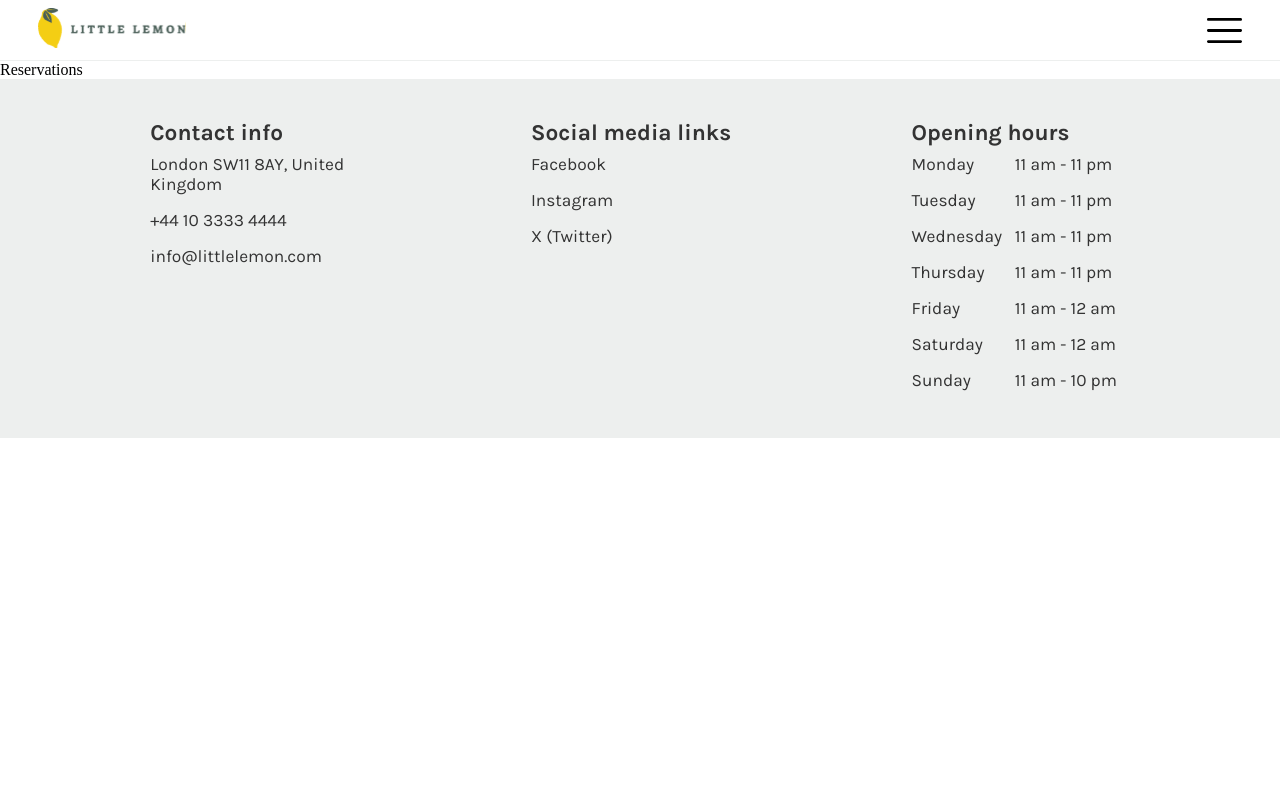
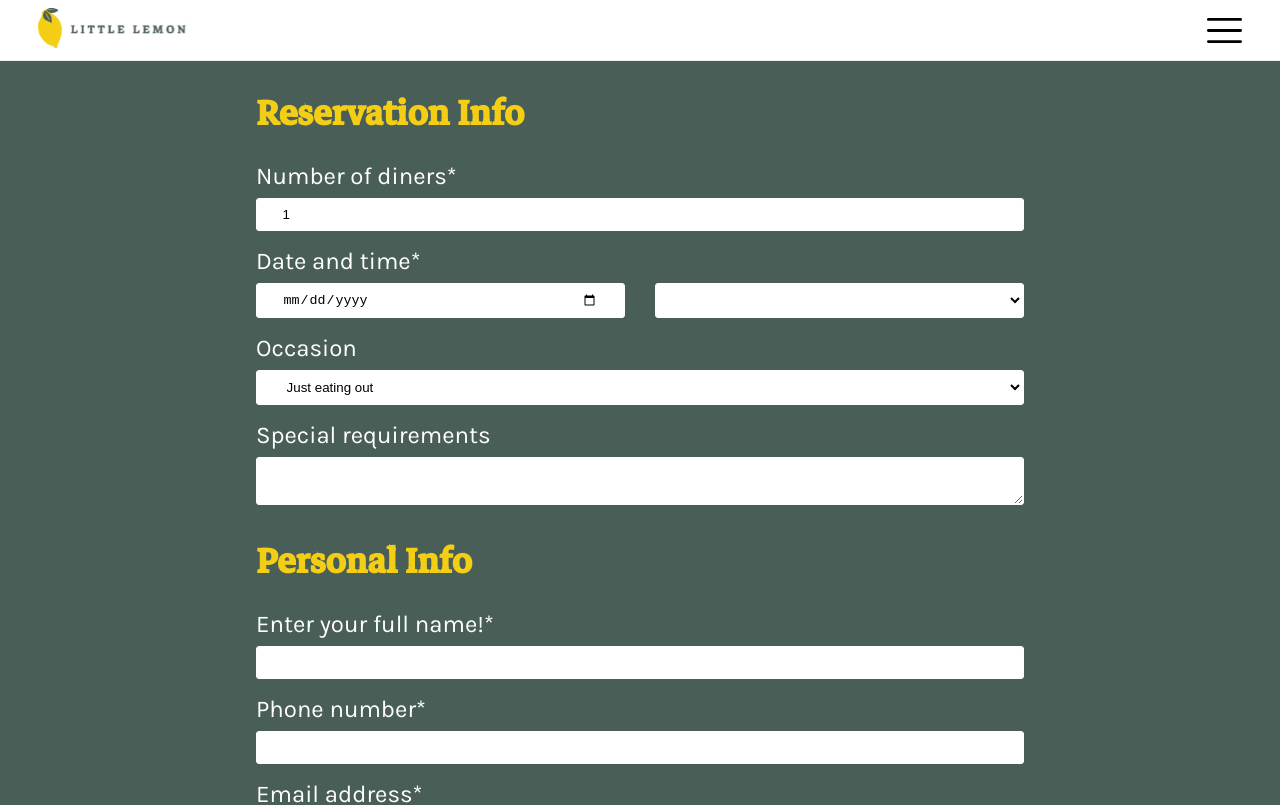
Before and after one commit to ptrkns/restaurant-website, a React (Create React App) app: page /reservations in a window 1280 px wide. Shown: the top 805 px of the page. Built offline with nearby package versions, Linux system fonts and the light colour scheme.

Commit message:
Created the structure and design of the 'Reservations' and 'ReservationForm' components

```diff
--- /dev/null
+++ b/src/css/ReservationForm.css
@@ -0,0 +1,93 @@
+@import './Variables.css';
+
+.Reservation-Form-Parent {
+    font-family: var(--karla-regular);
+    font-size: var(--karla-regular-size);
+    color: white;
+}
+
+@media(max-width: 700px) {
+    section h1 {
+        font-family: var(--markazi-medium);
+        font-size: 2.5rem;
+        color: var(--yellow);
+        padding: 1vh 0vw 0.5vh 0vw;
+    }
+
+    label {
+        padding: 2vh 0vw 1vh 0vw;
+        font-size: 1.25rem;
+    }
+}
+
+@media(min-width: 701px) and (max-width: 1374px) {
+    section h1 {
+        font-family: var(--markazi-medium);
+        font-size: 3rem;
+        color: var(--yellow);
+        padding: 1vh 0vw 0.5vh 0vw;
+    }
+
+    label {
+        padding: 2vh 0vw 1vh 0vw;
+        font-size: 1.5rem;
+    }
+}
+
+@media(min-width: 1375px) {
+    section h1 {
+        font-family: var(--markazi-medium);
+        font-size: 4rem;
+        color: var(--yellow);
+        padding: 1vh 0vw 0.5vh 0vw;
+    }
+
+    label {
+        padding: 2vh 0vw 1vh 0vw;
+        font-size: 2rem;
+    }
+}
+
+.Input-Container {
+    display: flex;
+    flex-direction: column;
+    align-items: flex-start;
+    justify-content: center;
+}
+
+#Diners-Input, #Occasion-Input, #Requirements-Input, #Full-Name-Input, #Email-Input, #Phone-Input {
+    width: 100%;
+}
+
+#Time-Date-Input {
+    width: 48%;
+}
+
+#Diners-Input, #Occasion-Input, #Time-Date-Input, #Requirements-Input, #Full-Name-Input, #Email-Input, #Phone-Input {
+    background-color: white;
+    border-style: none;
+    border: 1px solid white;
+    border-radius: 3px;
+    padding: 1vh 2vw;
+}
+
+.Time-Date-Div {
+    display: flex;
+    flex-direction: row;
+    align-items: center;
+    justify-content: space-between;
+    width: 100%;
+}
+
+#Requirements-Input {
+    width: 100%;
+    max-width: 100%;
+    min-height: 3vh;
+    margin-bottom: 2.5vh;
+}
+
+.Button-Container {
+    display: flex;
+    justify-content: center;
+    padding: 3.5vh 0vw 3vh 0vw;
+}
--- /dev/null
+++ b/src/css/Reservations.css
@@ -0,0 +1,22 @@
+@import './Variables.css';
+
+@media(max-width: 700px) {
+    .Reservation-Form {
+        background-color: var(--dark-green);
+        padding: 2vh 5vw 0vh 5vw;
+    }
+}
+
+@media(min-width: 701px) and (max-width: 1374px) {
+    .Reservation-Form {
+        background-color: var(--dark-green);
+        padding: 2vh 20vw 0vh 20vw;
+    }
+}
+
+@media(min-width: 1375px) {
+    .Reservation-Form {
+        background-color: var(--dark-green);
+        padding: 2vh 30vw 0vh 30vw;
+    }
+}
--- /dev/null
+++ b/src/js/ReservationForm.js
@@ -0,0 +1,107 @@
+import '../css/ReservationForm.css';
+import '../css/Button.css';
+import React from 'react';
+import { useState, useEffect } from 'react';
+
+function ReservationForm(props) {
+
+    const [reservation, setReservation] = useState({
+        fullName: '',
+        phone: '',
+        email: '',
+        numberOfDiners: 1,
+        date: '',
+        time: '12:00',
+        occasion: 'Just eating out',
+        requirement: ''
+    });
+    const [reservations, setReservations] = useState([]);
+
+    const onDateChange = (e) => {
+        setReservation(prev => ({...prev, date:e.target.value}));
+        props.updateTimes(e.target.value);
+    }
+
+    const handleSubmit = async(e) => {
+        e.preventDefault();
+        if(!reservation.date || !reservation.time || !reservation.occasion || !reservation.fullName || !reservation.phone || !reservation.email){
+            alert("Can't book the table until the required fields are filled.");
+        } else {
+            setReservations(prev => [...prev, reservation]);
+            setReservation({
+                fullName: '',
+                phone: '',
+                email: '',
+                numberOfDiners: 1,
+                date: '',
+                time: '',
+                occasion: '',
+                requirement: ''
+            });
+            const result = await props.submitForm(reservation);
+            if(result === true) { props.setSubmitted(true); }
+        }
+    }
+
+    useEffect(() => {}, [reservation, reservations])
+
+    return (
+        <div className='Reservation-Form-Parent'>
+            <form onSubmit={handleSubmit}>
+
+                {/* Reservation Data */}
+                <section className='Reservation-Input-Fields'>
+                    <h1>Reservation Info</h1>
+                    <div className='Input-Container'>
+                        <label htmlFor='Diners-Input'>Number of diners*</label>
+                        <input type='number' id='Diners-Input' min='2' max='15' defaultValue={reservation.numberOfDiners} onChange={(e) => setReservation(prev => ({...prev, numberOfDiners:e.target.value}))} required aria-required="true"/>
+                    </div>
+                    <div className='Input-Container'>
+                        <label htmlFor='Time-Date-Input'>Date and time*</label>
+                        <div className='Time-Date-Div'>
+                            <input type='date' id='Time-Date-Input' defaultValue={reservation.date} onChange={(e) => onDateChange(e)} required aria-required="true"/>
+                            <select id='Time-Date-Input' defaultValue={reservation.time} onChange={(e) => setReservation(prev => ({...prev, time:e.target.value}))}>
+                                TimeOptions
+                            </select>
+                        </div>
+                    </div>
+                    <div className='Input-Container'>
+                        <label htmlFor='Occasion-Input'>Occasion</label>
+                        <select id='Occasion-Input' defaultValue={reservation.occasion} onChange={(e) => setReservation(prev => ({...prev, occasion:e.target.value}))}>
+                            <option>Just eating out</option>
+                            <option>Birthday</option>
+                            <option>Anniversary</option>
+                            <option>Buisness event</option>
+                        </select>
+                    </div>
+                    <div className='Input-Container'>
+                        <label htmlFor='Requirements-Input'>Special requirements</label>
+                        <textarea type='text'rows='2' cols='1' id='Requirements-Input' defaultValue={reservation.requirement} onChange={(e) => setReservation(prev => ({...prev, requirement:e.target.value}))}/>
+                    </div>
+                </section>
+
+                {/* Personal Data */}
+                <section className='Personal-Data-Input-Fields'>
+                    <h1>Personal Info</h1>
+                    <div className='Input-Container'>
+                        <label htmlFor='Full-Name-Input'>Enter your full name!*</label>
+                        <input type='text' id='Full-Name-Input' defaultValue={reservation.fullName} onChange={(e) => setReservation(prev => ({...prev, fullName:e.target.value}))} required aria-required="true"/>
+                    </div>
+                    <div className='Input-Container'>
+                        <label htmlFor='Phone-Input'>Phone number*</label>
+                        <input type='tel' id='Phone-Input' defaultValue={reservation.phone} onChange={(e) => setReservation(prev => ({...prev, phone:e.target.value}))} required aria-required="true"/>
+                    </div>
+                    <div className='Input-Container'>
+                        <label htmlFor='Email-Input'>Email address*</label>
+                        <input type='email' id='Email-Input' defaultValue={reservation.email} onChange={(e) => setReservation(prev => ({...prev, email:e.target.value}))} required aria-required="true"/>
+                    </div>
+                    <div className='Button-Container'>
+                        <input type='submit' disabled={props.submitted} value='Book table' className='Button-Parent'/>
+                    </div>
+                </section>
+            </form>
+        </div>
+    )
+};
+
+export default ReservationForm;
--- a/src/js/Reservations.js
+++ b/src/js/Reservations.js
@@ -1,11 +1,20 @@
-import React from 'react'
+import '../css/Reservations.css';
+import React from 'react';
+import { useState } from 'react';
+import ReservationForm from './ReservationForm.js';
+import Confirmation from './Confirmation.js';
 
 function Reservations() {
+
+  const [submitted, setSubmitted] = useState(false);
+
   return (
-    <div>
-      Reservations
+    <div className='Reservations-Parent'>
+      <div className='Reservation-Form'>
+        <ReservationForm setSubmitted={setSubmitted}/>
+      </div>
     </div>
   )
-}
+};
 
 export default Reservations;
```
